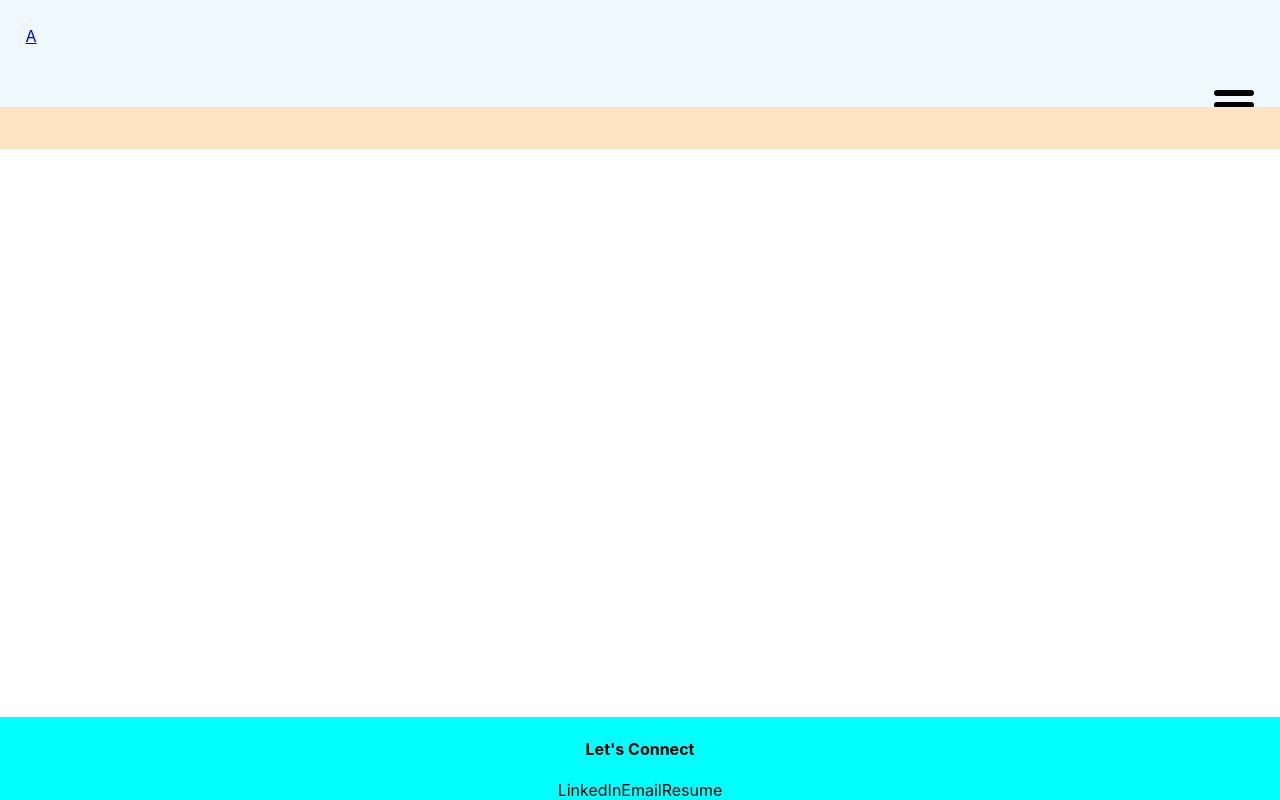
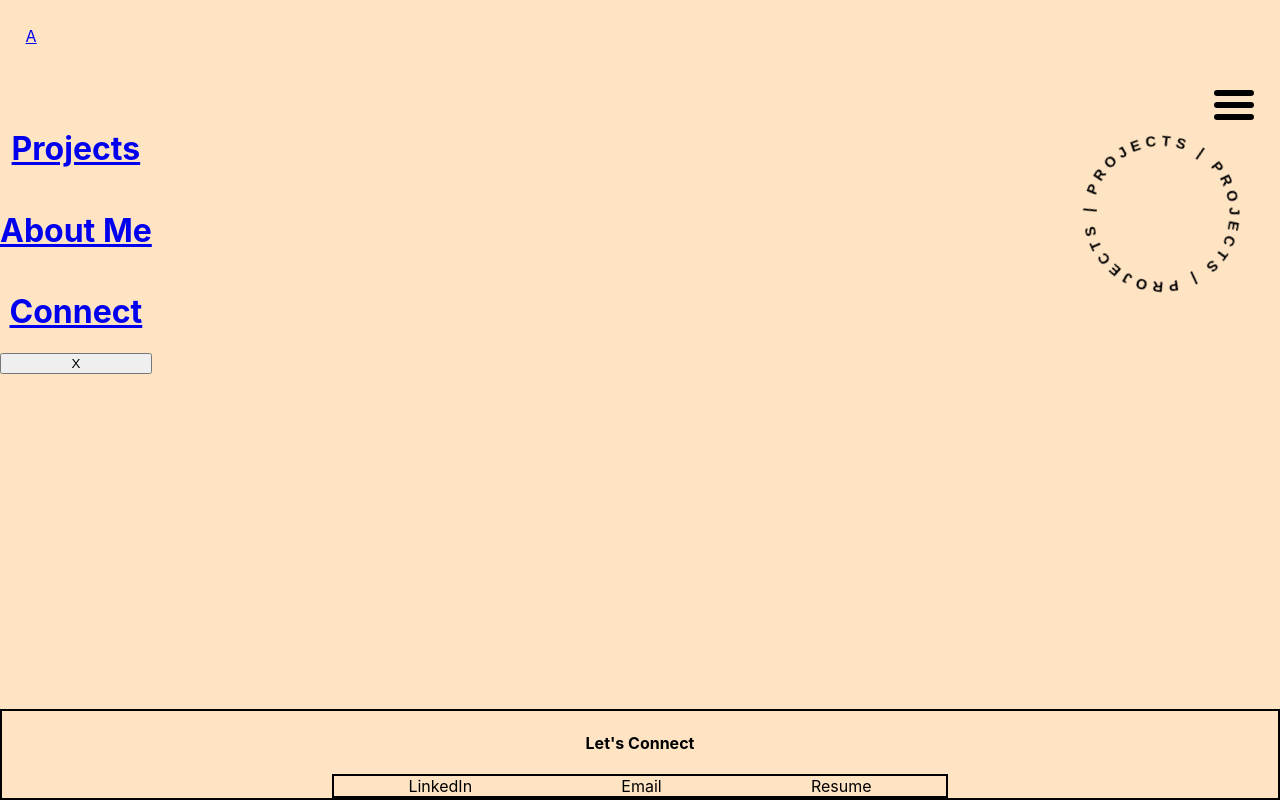
Before and after one commit to robinlashae1/aras-portfolio, a React (Create React App) app: page /NavModal in a window 1280 px wide. Built offline with nearby package versions, Linux system fonts and the light colour scheme.

Commit message:
about and nav structure complete

```diff
--- a/src/App.css
+++ b/src/App.css
@@ -3,6 +3,8 @@
   min-height: 100vh;
   display: flex;
   flex-direction: column;
+  background-color: bisque;
+  justify-content: center;
 }
  html, body {
   height: 100%;
@@ -15,13 +17,16 @@
   display: flex;
   flex-direction: row;
 }
+.border{
+  border: solid 2px;
+  border-color: black;
+}
 
 .flex-column{
   display: flex;
   flex-direction: column;
 }
 #routes-container{
-  background-color: bisque;
   position: relative;
   display: flex;
   flex-flow: column nowrap;
@@ -29,6 +34,21 @@
 #Project-icon {
   height: 40vmin;
   pointer-events: none;
+}
+
+#nav-modal{
+  display: flex;
+}
+
+#about-main-text{
+  width: 60%;
+}
+
+#about-image{
+  width: 40%;
+}
+#about-container section:first-of-type{
+flex-wrap: wrap;
 }
 
 @media (prefers-reduced-motion: no-preference) {
@@ -60,9 +80,6 @@
 
 }
 
-#home-photo{
-  width: 25vw;
-}
 
 
 /* About */
@@ -81,26 +98,16 @@
   padding: 2%;
   height: 7vh;
   justify-content: space-between;
-  background-color: aliceblue;
 }
-#nav-buttons-container{
-  display: flex;
-  justify-content: space-around;
-  width: 45%;
+
+.homeDisplay{
+justify-content: space-around;
 }
-.nav-buttons{
-background-color: bisque;
+
+.homeDisplay div{
+  width: 60%;
 }
-.nav-buttons:nth-child(4){
-justify-self: flex-start;
-background-color: blue;
-}
-#nav-logo{
-  width: 5vw;
-}
-.about-info-container:nth-child(even){
-  flex-flow: row-reverse;
-}
+
 /* Project Icon */
 svg{
   height: 20vh;
@@ -134,16 +141,19 @@ svg{
 
 /* Footer */
 #footer{
-  background-color: aqua;
   padding: 0 2vw;
   margin-top: auto;
   height: min-content;
+  display: flex;
+  flex-flow: column nowrap;
+  align-items: center;
 }
-#footer-text-container{
+#footer div{
   display: flex;
   flex-flow: row nowrap;
+  justify-content: space-around ;
+  width: 50%;
   align-items: center;
-
 }
 
 /* Contact */
--- a/src/App.js
+++ b/src/App.js
@@ -15,6 +15,7 @@ import Contact from './pages/Contact';
 import Header from './additional-comps/Header';
 import Footer from './additional-comps/Footer';
 import ProjectIcon from './additional-comps/ProjectIcon';
+import NavModal from './additional-comps/NavModal';
 
 function App() {
   return (
@@ -31,6 +32,7 @@ function App() {
           <Route path="/:projectName" element={<Project />} />
 
           <Route path="/resume" element={<Resume />} />
+          <Route path="/NavModal" element={<NavModal/>} />
 
           <Route path="/contact" element={<Contact />} />
 
--- a/src/additional-comps/DisplayCards.js
+++ b/src/additional-comps/DisplayCards.js
@@ -2,7 +2,7 @@ function DisplayCards({place, product}){
 // ACCOUNTED
     if (place === "home"){
             return(
-            <div>
+            <div className="border">
                 <div>
                    <h1> {product.name}</h1>
                     <p>{product.description}</p>
@@ -13,7 +13,6 @@ function DisplayCards({place, product}){
                 </div>
                 <img src="https://static.thenounproject.com/png/1269202-200.png" />
             </div>
-
             )
             }
     else if(place === "About"){
@@ -28,5 +27,11 @@ function DisplayCards({place, product}){
             </div>
         )
         }
+        else {
+            return(
+                <>
+                </>
+            )
+        }
     };
     export default DisplayCards;
--- a/src/additional-comps/Footer.js
+++ b/src/additional-comps/Footer.js
@@ -1,11 +1,14 @@
 function Footer(){
     //Acounted
     return(
-    <div id="footer">
+    <div id="footer" className="border">
         <h4> Let's Connect</h4>
-        <a>LinkedIn</a>
+        <div className="border">
+           <a>LinkedIn</a>
         <a>Email</a>
         <a>Resume</a>
+        </div>
+
     </div>
     );
 }
--- a/src/additional-comps/NavModal.js
+++ b/src/additional-comps/NavModal.js
@@ -1,16 +1,16 @@
-import ProjectIcon from "ProjectIcon.js"
+import ProjectIcon from "./ProjectIcon.js"
 function NavModal(){
     // ACCOUNTED
 return(
-    <div id="navModal">
-        <button> X </button>
-        <div>
+    <div id="" className="flex-row">
+
+        <div className="flex-column">
             <a href="/Projects">
                 <h1>
                     Projects
                 </h1>
             </a>
-            <a href="/AboutMe">
+            <a href="/about">
                 <h1>
                     About Me
                 </h1>
@@ -20,6 +20,7 @@ return(
                     Connect
                 </h1>
             </a>
+            <button> X </button>
         </div>
         <div>
             <ProjectIcon />
--- a/src/additional-comps/Products.js
+++ b/src/additional-comps/Products.js
@@ -1,20 +1,22 @@
 const productDataBase = [
 {
+    index: 1,
     name: "Ours",
     description: "A menstrual cycle app that promotes inclusivity , embracing individuals from all backgrounds who wish to monitor their health, hygiene, and overall well-being.",
 
     caseStudy: []
 },
 {
+    index: 2,
     name: "Haydn",
     description: "The AI-based tool that helps you communicate your ideas more effectively than ever before.",
     caseStudy: []
 },
 {
+    index: 3,
     name: "First Light",
     description: "The AI-based tool that helps you communicate your ideas more effectively than ever before.",
     caseStudy: [
-
     ]
 }
 // ,
--- a/src/pages/About.js
+++ b/src/pages/About.js
@@ -1,9 +1,9 @@
 function About (){
   // ACCOUNTED
     return(
-        <div id="about-container">
-          <section>
-            <div>
+        <div id="about-container" >
+          <section className="flex-row">
+            <div id="about-main-text">
               <h1> Hi there!</h1>
               <p>
                 My name is Ara Fritz. I’m a nonbinary multi-cultural UX/UI designer from Philadelphia. I thrive in creative enenvironments
@@ -12,7 +12,7 @@ function About (){
                 recorecording studio with my friends singing and writing music for my new album :)
               </p>
             </div>
-            <img src="https://cdn.pixabay.com/photo/2016/08/08/09/17/avatar-1577909_1280.png"/>
+            <img id="about-image" src="https://cdn.pixabay.com/photo/2016/08/08/09/17/avatar-1577909_1280.png"/>
             <div>
                 <p> oh wait, there's more</p>
                 <svg width="24" height="24" xmlns="http://www.w3.org/2000/svg" fillRule="evenodd" clipRule="evenodd"><path d="M11 21.883l-6.235-7.527-.765.644 7.521 9 7.479-9-.764-.645-6.236 7.529v-21.884h-1v21.883z"/></svg>
--- a/src/pages/Home.js
+++ b/src/pages/Home.js
@@ -2,27 +2,45 @@
 import DisplayCards from "../additional-comps/DisplayCards";
 function Home({products}){
 	// ACCOUNTED
+	console.log(products)
     return(
-        <div id="home-container">
+        <div className="flex-column">
 			<nav/>
-			<section>
-				<h1>
-				ARA FRITZ <br/>
-				UX / UI DESIGNER
-				</h1>
-				<p>
-				Making a positive impact on my community through collaboration, empathy and funky tunes.
-				</p>
-				<p> my recent work</p>
-				<svg width="24" height="24" xmlns="http://www.w3.org/2000/svg" fillRule="evenodd" clipRule="evenodd"><path d="M11 21.883l-6.235-7.527-.765.644 7.521 9 7.479-9-.764-.645-6.236 7.529v-21.884h-1v21.883z"/></svg>
-			</section>
-			<section>
-				{DisplayCards("home",products[-1])}
-				{DisplayCards("home",products[-2])}
-				{DisplayCards("home",products[-3])}
+
+			<section className="border">
+				<div>
+					<h1 className="border">
+					ARA FRITZ <br/>
+					UX / UI DESIGNER
+					</h1>
+					<p className="border">
+					Making a positive impact on my community <br/>
+					through collaboration, empathy and funky tunes.
+					</p>
+				</div>
+
+				<div className="border">
+					<p > my recent work</p>
+					<svg width="24" height="24" xmlns="http://www.w3.org/2000/svg" fillRule="evenodd" clipRule="evenodd"><path d="M11 21.883l-6.235-7.527-.765.644 7.521 9 7.479-9-.764-.645-6.236 7.529v-21.884h-1v21.883z"/></svg>
+				</div>
 			</section>
 
-
+			<section className="border flex-column">
+				{products.map((product) => { return(
+					<div className="homeDisplay border flex-row">
+					<div>
+					   <h1> {product.name}</h1>
+						<p>{product.description}</p>
+						{/* Auth? add boolean with edit button */}
+						<a href="/">
+							<button> Read Case Study</button>
+						</a>
+					</div>
+					<img src="https://static.thenounproject.com/png/1269202-200.png" />
+				</div>
+				)
+				})}
+			</section>
 
         </div>
 
@@ -30,3 +48,4 @@ function Home({products}){
 }
 ;
 export default Home;
+// (DisplayCards("home",product))
```
